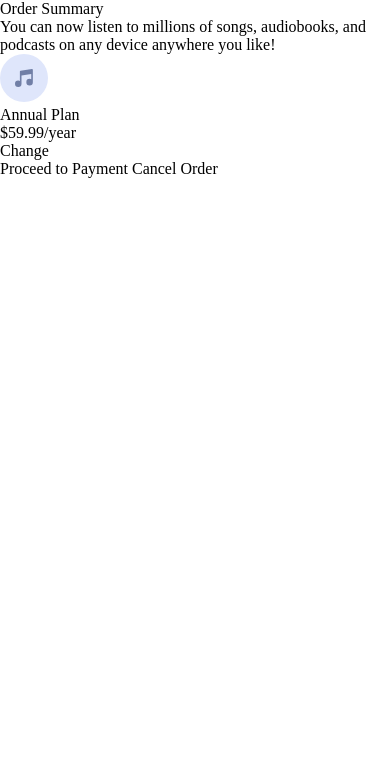
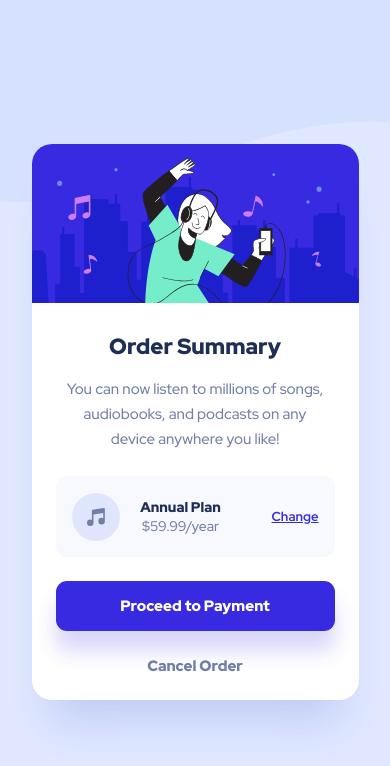
Before and after one commit to paulaabro/order-summary-component, a plain HTML site: page index.html in a window 390 px wide. Drawn offline with Linux system fonts and the light colour scheme.

Commit message:
implement css for mobile

```diff
--- a/index.html
+++ b/index.html
@@ -14,6 +14,8 @@
   <body>
     <main>
       <section class="card">
+        <img src="./images/illustration-hero.svg" alt="hero" />
+        <div class="card-text">
           <h1>Order Summary</h1>
           <p>
             You can now listen to millions of songs, audiobooks, and podcasts on any device anywhere
@@ -23,14 +25,15 @@
           <div class="plan">
             <img src="./images/icon-music.svg" alt="music icon" />
             <div>
-            <p>Annual Plan</p>
-            <p class="price">$59.99/year</p>
+              <p class="price-title">Annual Plan</p>
+              <p>$59.99/year</p>
             </div>
             <a href="#">Change</a>
           </div>
 
           <button>Proceed to Payment</button>
           <a href="#">Cancel Order</a>
+        </div>
       </section>
     </main>
   </body>
--- a/style.css
+++ b/style.css
@@ -1 +1,103 @@
-@import url('https://fonts.googleapis.com/css2?family=Red+Hat+Display:wght@500;700;900&display=swap');
+@import url("https://fonts.googleapis.com/css2?family=Red+Hat+Display:wght@500;700;900&display=swap");
+
+body {
+  font-family: "Red Hat Display", sans-serif;
+  font-weight: 500;
+  color: #717fa6;
+}
+
+main {
+  width: 100vw;
+  height: 100vh;
+  background-color: #e0e8ff;
+  background-image: url("./images/pattern-background-mobile.svg");
+  background-repeat: no-repeat;
+  background-size: contain;
+
+  display: flex;
+  justify-content: center;
+  align-items: center;
+}
+
+.card {
+  width: 327px;
+  background: #fff;
+  box-shadow: 0 40px 40px -20px rgba(13, 48, 189, 0.151826);
+  border-radius: 20px;
+}
+
+.card > img {
+  border-radius: 20px 20px 0 0;
+}
+
+.card-text {
+  margin: 24px;
+  text-align: center;
+}
+
+h1 {
+  font-weight: 900;
+  font-size: 22px;
+  line-height: 29px;
+  color: #1f2e55;
+  margin: 0 8px;
+}
+
+.card-text > p {
+  font-size: 15px;
+  line-height: 25px;
+  margin: 16px 8px 24px;
+}
+
+.plan {
+  height: 81px;
+  display: flex;
+  align-items: center;
+  justify-content: space-between;
+  background-color: #f7f9ff;
+  border-radius: 11px;
+  padding: 0 16px;
+}
+
+.plan p {
+  font-size: 14px;
+  line-height: 19px;
+}
+.plan div {
+  margin-right: 30px;
+}
+
+.price-title {
+  font-weight: 900;
+  color: #1f2e55;
+}
+
+.plan a {
+  font-size: 13px;
+  line-height: 17px;
+  font-weight: 700;
+  text-decoration: underline;
+  color: #382ae1;
+}
+
+button {
+  width: 100%;
+  height: 50px;
+  background-color: #382ae1;
+
+  color: #fff;
+  font-weight: 900;
+  font-size: 15px;
+  line-height: 20px;
+
+  box-shadow: 0 20px 20px rgba(56, 42, 225, 0.190291);
+  border-radius: 11px;
+  margin: 24px 0;
+}
+
+a {
+  color: #717fa6;
+  font-weight: 900;
+  font-size: 15px;
+  line-height: 20px;
+}
```
Lines whose indentation alone changed are shown as unchanged.
